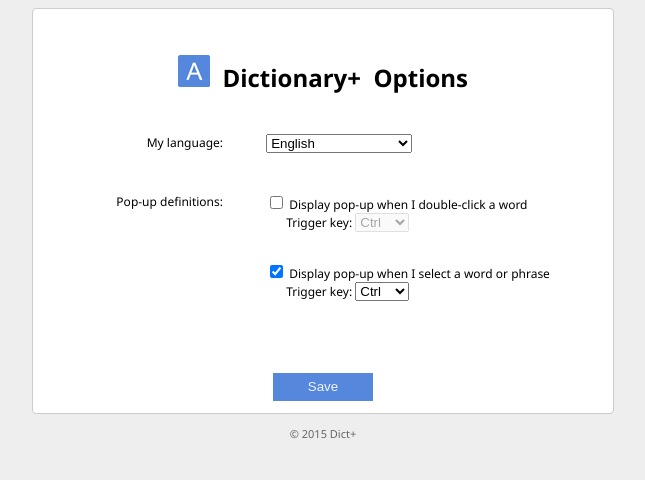
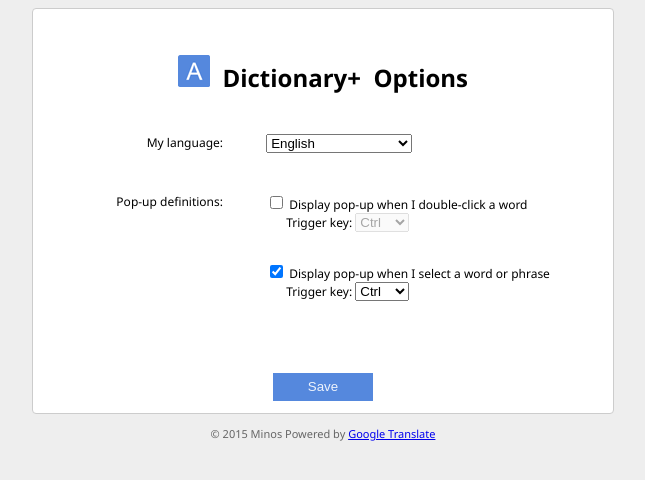
Before and after one commit to dayoio/a-dictionary-chrome, a browser extension: page app/options.html in a window 1280 px wide. Shown: the whole page, without its empty margins (317-962 px from the left). Drawn offline with nearby package versions, Linux system fonts and the light colour scheme; files that its build step writes are made by us from their sources.

Commit message:
update options.html

```diff
--- a/app/options.html
+++ b/app/options.html
@@ -82,7 +82,7 @@
 </div>
 
 <div class="footer">
-  <p>&copy; 2015 Dict+ </p>
+  <p>&copy; 2015 Minos Powered by <a href="https://translate.google.com" target="_blank">Google Translate</a></p>
 </div>
 <!-- build:js scripts/vendor.js -->
 <!-- bower:js -->
```
